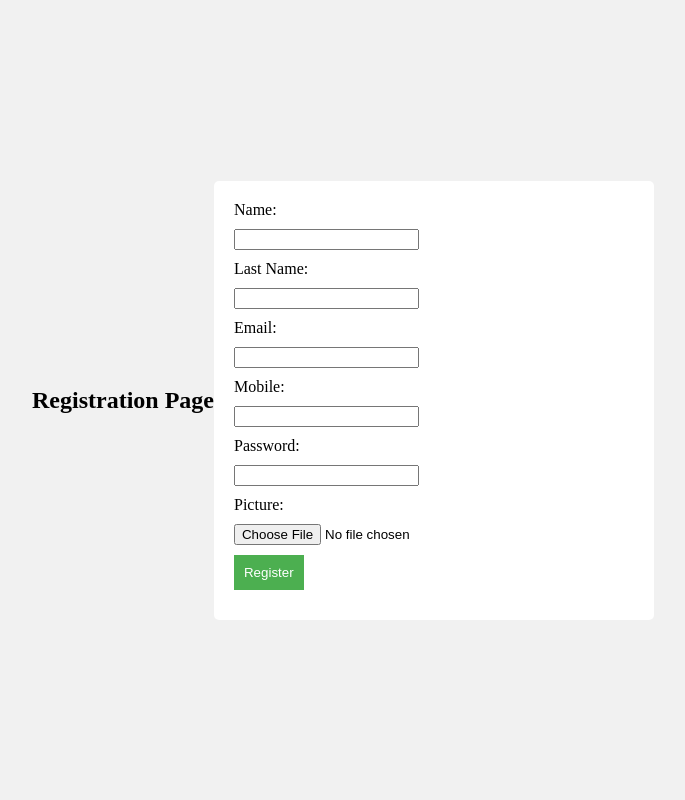
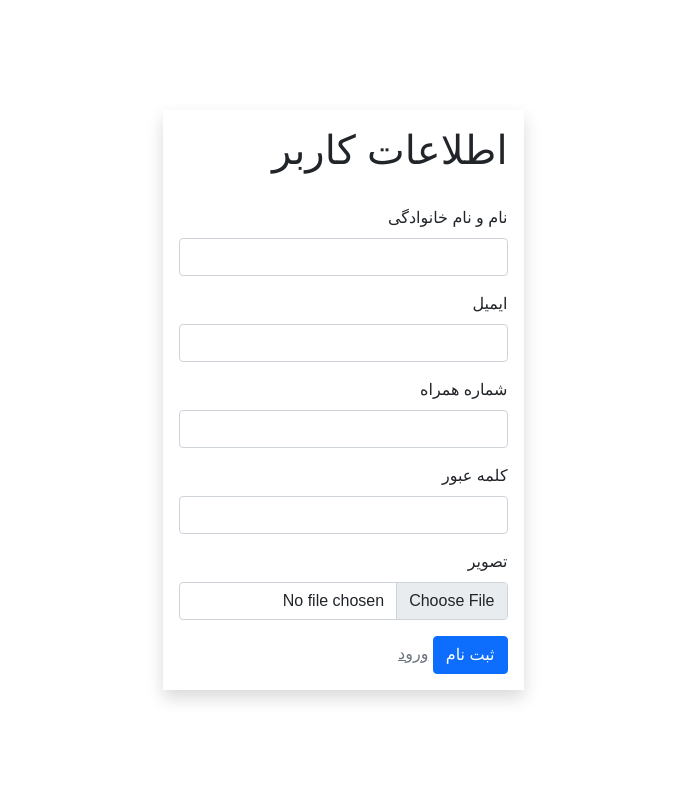
Before and after one commit to LQasemzadeh/registration-form, a PHP site: page / in a window 1280 px wide. Shown: the whole page, without its empty margins (297-982 px from the left). Run offline with PHP 8.4, Linux system fonts and the light colour scheme; some web fonts are replaced.

Commit message:
registrationform in php

```diff
--- a/index.php
+++ b/index.php
@@ -1,127 +1,143 @@
-<?php
-// Configuration for database connection
-$host = "localhost";
-$username = "root";
-$password = "";
-$dbname = "registration";
+<!DOCTYPE html>
+<html lang="ar" dir="rtl">
+<head>
+	<meta charset="utf-8">
+	<meta name="viewport" content="width=device-width, initial-scale=1">
+	<title>Sign Up</title>
+	<link href="https://cdn.jsdelivr.net/npm/bootstrap@5.1.3/dist/css/bootstrap.min.css" rel="stylesheet" integrity="sha384-1BmE4kWBq78iYhFldvKuhfTAU6auU8tT94WrHftjDbrCEXSU1oBoqyl2QvZ6jIW3" crossorigin="anonymous">
+    <link href="https://cdn.jsdelivr.net/gh/rastikerdar/vazir-font@v30.1.0/dist/font-face.css" rel="stylesheet" type="text/css" />
 
-// Create a database connection
-$conn = mysqli_connect($host, $username, $password, $dbname);
-if (!$conn) {
-    die("Connection failed: " . mysqli_connect_error());
-}
-
-// Function to sanitize input data
-function sanitize($data) {
-    global $conn;
-    $data = trim($data);
-    $data = mysqli_real_escape_string($conn, $data);
-    return $data;
-}
-
-// Initialize variables
-$name = $last_name = $email = $mobile = $password = $picture = "";
-
-// Process the form submission
-if ($_SERVER["REQUEST_METHOD"] == "POST") {
-    // Retrieve form data
-    $name = sanitize($_POST["name"]);
-    $last_name = sanitize($_POST["last_name"]);
-    $email = sanitize($_POST["email"]);
-    $mobile = sanitize($_POST["mobile"]);
-    $password = sanitize($_POST["password"]);
-    $picture = $_FILES["picture"]["name"];
-
-    // Upload the picture file
-    $targetDir = "uploads/"; // Directory to store uploaded pictures
-    $targetFile = $targetDir . basename($picture);
-    move_uploaded_file($_FILES["picture"]["tmp_name"], $targetFile);
-
-    // Insert the registration data into the database
-    $sql = "INSERT INTO users (name, last_name, email, mobile, password, picture)
-            VALUES ('$name', '$last_name', '$email', '$mobile', '$password', '$picture')";
-    if (mysqli_query($conn, $sql)) {
-        $message = "Your registration completed successfully.";
-    } else {
-        $message = "Error: " . mysqli_error($conn);
-    }
-}
-?>
-
-<!DOCTYPE html>
-<html>
-<head>
-    <title>Registration Page</title>
+    <link rel="stylesheet" type="text/css" href="css/style.css">
     <style>
-        body {
-            display: flex;
-            justify-content: center;
-            align-items: center;
-            height: 100vh;
-            margin: 0;
-            padding: 0;
-            background-color: #f1f1f1;
+        @font-face {
+            font-family: Vazir;
+            src: url('Vazir-Regular.eot');
+            src: url('Vazir-Regular.eot?#iefix') format('embedded-opentype'),
+            url('Vazir-Regular.woff2') format('woff2'),
+            url('Vazir-Regular.woff') format('woff'),
+            url('Vazir-Regular.ttf') format('truetype');
+            font-weight: normal;
+            font-style: normal;
+        }
+        @font-face {
+            font-family: Vazir;
+            src: url('Vazir-Bold.eot');
+            src: url('Vazir-Bold.eot?#iefix') format('embedded-opentype'),
+            url('Vazir-Bold.woff2') format('woff2'),
+            url('Vazir-Bold.woff') format('woff'),
+            url('Vazir-Bold.ttf') format('truetype');
+            font-weight: bold;
+            font-style: normal;
+        }
+        @font-face {
+            font-family: Vazir;
+            src: url('Vazir-Black.eot');
+            src: url('Vazir-Black.eot?#iefix') format('embedded-opentype'),
+            url('Vazir-Black.woff2') format('woff2'),
+            url('Vazir-Black.woff') format('woff'),
+            url('Vazir-Black.ttf') format('truetype');
+            font-weight: 900;
+            font-style: normal;
+        }
+        @font-face {
+            font-family: Vazir;
+            src: url('Vazir-Medium.eot');
+            src: url('Vazir-Medium.eot?#iefix') format('embedded-opentype'),
+            url('Vazir-Medium.woff2') format('woff2'),
+            url('Vazir-Medium.woff') format('woff'),
+            url('Vazir-Medium.ttf') format('truetype');
+            font-weight: 500;
+            font-style: normal;
+        }
+        @font-face {
+            font-family: Vazir;
+            src: url('Vazir-Light.eot');
+            src: url('Vazir-Light.eot?#iefix') format('embedded-opentype'),
+            url('Vazir-Light.woff2') format('woff2'),
+            url('Vazir-Light.woff') format('woff'),
+            url('Vazir-Light.ttf') format('truetype');
+            font-weight: 300;
+            font-style: normal;
+        }
+        @font-face {
+            font-family: Vazir;
+            src: url('Vazir-Thin.eot');
+            src: url('Vazir-Thin.eot?#iefix') format('embedded-opentype'),
+            url('Vazir-Thin.woff2') format('woff2'),
+            url('Vazir-Thin.woff') format('woff'),
+            url('Vazir-Thin.ttf') format('truetype');
+            font-weight: 100;
+            font-style: normal;
+        }
+    </style>
+    <style>
+        body{
+            font-family: 'Vazir', sans-serif;
         }
 
-        form {
-            background-color: #ffffff;
-            padding: 20px;
-            border-radius: 5px;
-            max-width: 400px;
-            width: 100%;
-        }
-
-        label, input, select {
-            display: block;
-            margin-bottom: 10px;
-        }
-
-        input[type="submit"] {
-            background-color: #4CAF50;
-            color: white;
-            padding: 10px;
-            border: none;
-            cursor: pointer;
-        }
-
-        input[type="submit"]:hover {
-            background-color: #45a049;
-        }
     </style>
 </head>
 <body>
-<h2 style="text-align: center;">Registration Page</h2>
-<form method="POST" action="<?php echo $_SERVER["PHP_SELF"]; ?>" enctype="multipart/form-data">
-    <label for="name">Name:</label>
-    <input type="text" id="name" name="name" required>
+    <div class="d-flex justify-content-center align-items-center vh-100">
 
-    <label for="last_name">Last Name:</label>
-    <input type="text" id="last_name" name="last_name" required>
+    	<form class="shadow w-450 p-3"
+    	      action="php/signup.php"
+    	      method="post"
+    	      enctype="multipart/form-data">
 
-    <label for="email">Email:</label>
-    <input type="email" id="email" name="email" required>
+    		<h4 class="display-4  fs-1">اطلاعات کاربر</h4><br>
+    		<?php if(isset($_GET['error'])){ ?>
+    		<div class="alert alert-danger" role="alert">
+			  <?php echo $_GET['error']; ?>
+			</div>
+		    <?php } ?>
 
-    <label for="mobile">Mobile:</label>
-    <input type="text" id="mobile" name="mobile" required>
+		    <?php if(isset($_GET['success'])){ ?>
+    		<div class="alert alert-success" role="alert">
+			  <?php echo $_GET['success']; ?>
+			</div>
+		    <?php } ?>
+		  <div class="mb-3">
+		    <label class="form-label">نام و نام خانوادگی</label>
+		    <input type="text"
+		           class="form-control"
+		           name="fname"
+		           value="<?php echo (isset($_GET['fname']))?$_GET['fname']:"" ?>">
+		  </div>
 
-    <label for="password">Password:</label>
-    <input type="password" id="password" name="password" required>
+		  <div class="mb-3">
+		    <label class="form-label">ایمیل</label>
+		    <input type="email"
+		           class="form-control"
+		           name="uname"
+		           value="<?php echo (isset($_GET['uname']))?$_GET['uname']:"" ?>">
+		  </div>
 
-    <label for="picture">Picture:</label>
-    <input type="file" id="picture" name="picture" required>
+            <div class="mb-3">
+                <label class="form-label">شماره همراه</label>
+                <input type="text"
+                       class="form-control"
+                       name="uname"
+                       value="<?php echo (isset($_GET['uname']))?$_GET['uname']:"" ?>">
+            </div>
 
-    <input type="submit" value="Register">
-</form>
+		  <div class="mb-3">
+		    <label class="form-label">کلمه عبور</label>
+		    <input type="password"
+		           class="form-control"
+		           name="pass">
+		  </div>
 
-<?php if (isset($message)) { ?>
-    <p><?php echo $message; ?></p>
-<?php } ?>
+		  <div class="mb-3">
+		    <label class="form-label">تصویر</label>
+		    <input type="file"
+		           class="form-control"
+		           name="pp">
+		  </div>
 
+		  <button type="submit" class="btn btn-primary">ثبت نام</button>
+		  <a href="login.php" class="link-secondary">ورود</a>
+		</form>
+    </div>
 </body>
 </html>
-</html>
-
-<?php
-// Close the database connection
-mysqli_close($conn);
-?>
```
